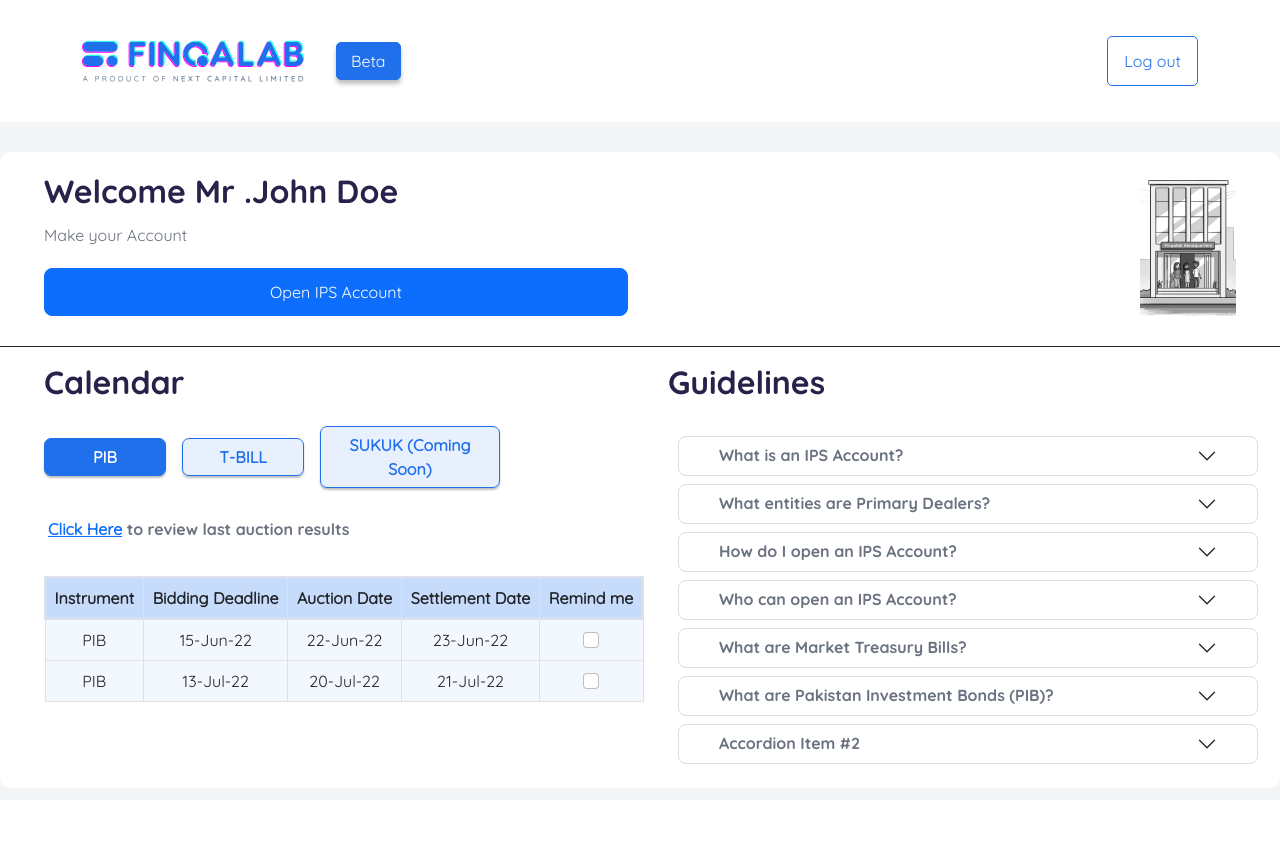
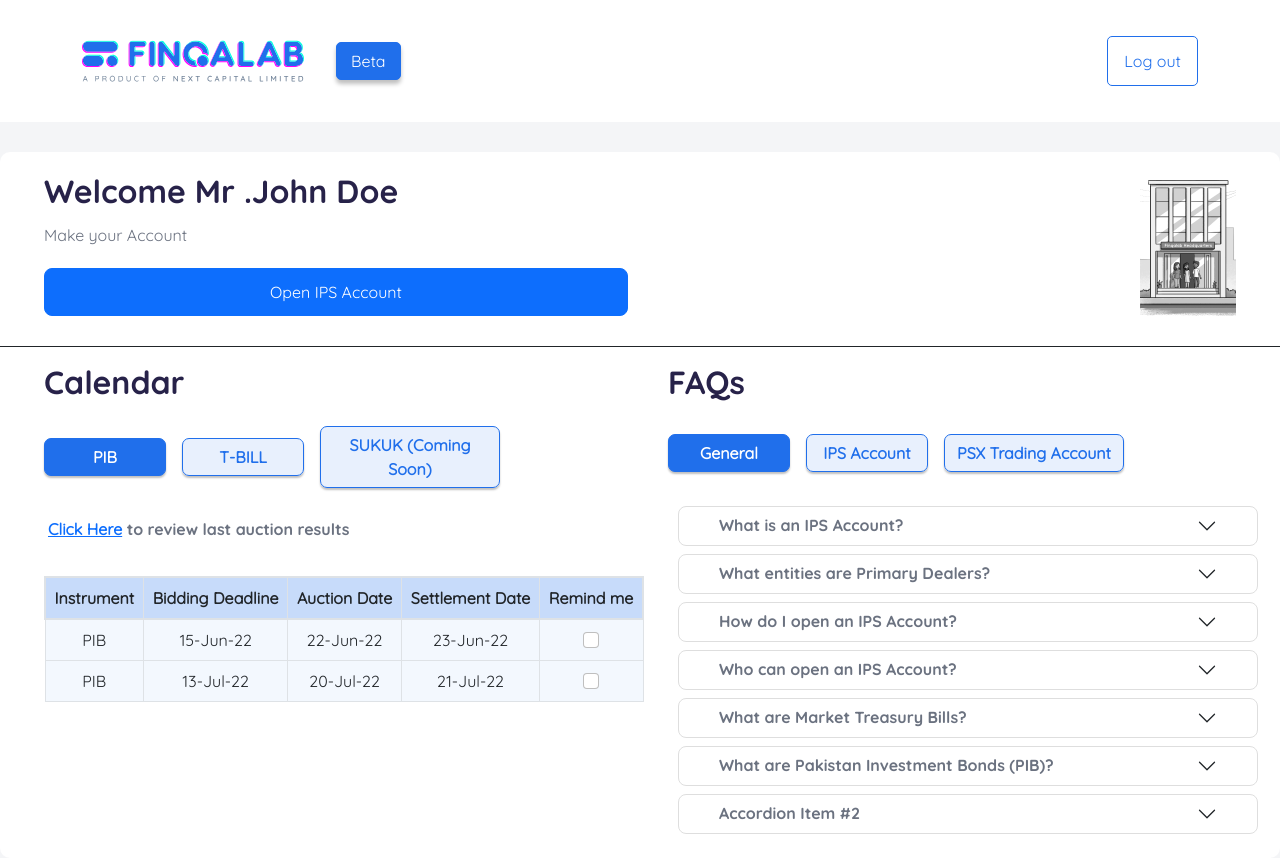
Before and after one commit to noor05869/ips, a React (Create React App) app: page /presubmission in a window 1280 px wide. Before the commit the page ends 800 px from the top, so only its background shows below. Built offline with nearby package versions, Linux system fonts and the light colour scheme.

Commit message:
presubmission changes

```diff
--- a/src/Component/Routes/Account/Submission.js
+++ b/src/Component/Routes/Account/Submission.js
@@ -323,7 +323,33 @@ const Submission = () => {
               </table>
             </div>
             <div className="col-sm-6 col-md-6">
-              <h2 className="my-3">Guidelines</h2>
+              <h2 className="my-3">FAQs</h2>
+              <div className=" tabs_div">
+                  <button
+                    // onClick={() => handleActiveTAb("")}
+                    className={`btn btn-primary my-2 ${
+                      activeTab === "" ? activeclass : activeclass
+                    } my-3 me-3 `}
+                  >
+                    General
+                  </button>
+                  <button
+                    // onClick={() => handleActiveTAb("")}
+                    className={`btn btn-primary  my-2  ${
+                      activeTab === "" ? activeclass : "tabsbtn"
+                    }  me-3 `}
+                  >
+                  IPS Account
+                  </button>
+                  <button
+                    // onClick={() => handleActiveTAb("")}
+                    className={`btn btn-primary    ${
+                      activeTab === "skuk" ? activeclass : "tabsbtn"
+                    }  my-2  me-3 sukook `}
+                  >
+                PSX Trading Account
+                  </button>
+                </div>
               {/* <ul className="me-4">
                 <li className="calendar_li my-4 fw-600">
                   Lorem ipsum dolor sit amet, consectetur adipiscing elit, sed
```
